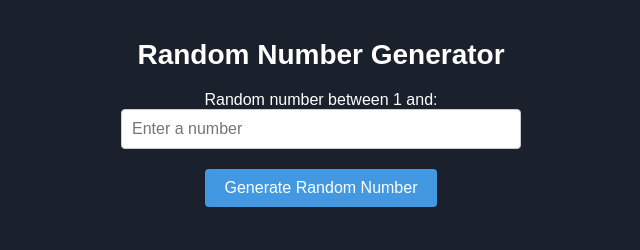
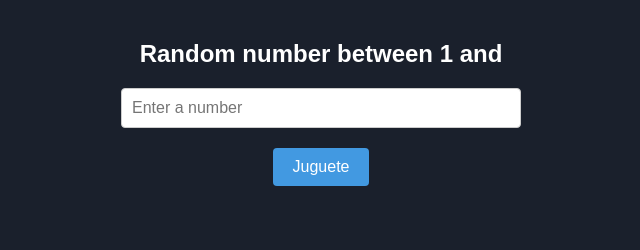
Before and after one commit to francisco-arturo/number-generator, a plain HTML site: page index.html in a window 1280 px wide. Shown: the whole page, without its empty margins (319-959 px from the left). Drawn offline with Linux system fonts and the light colour scheme.

Commit message:
more wording changes

```diff
--- a/index.html
+++ b/index.html
@@ -59,11 +59,10 @@
 </head>
 <body>
     <div class="container">
-        <h1>Random Number Generator</h1>
-        <label for="userNumber">Random number between 1 and:</label>
+        <h2><label for="userNumber">Random number between 1 and</label></h2>
         <input type="number" id="userNumber" placeholder="Enter a number" min="1">
         <br>
-        <button onclick="generateRandomNumber()">Generate Random Number</button>
+        <button onclick="generateRandomNumber()">Juguete</button>
         <br>
         <p id="result"></p>
     </div>
```
